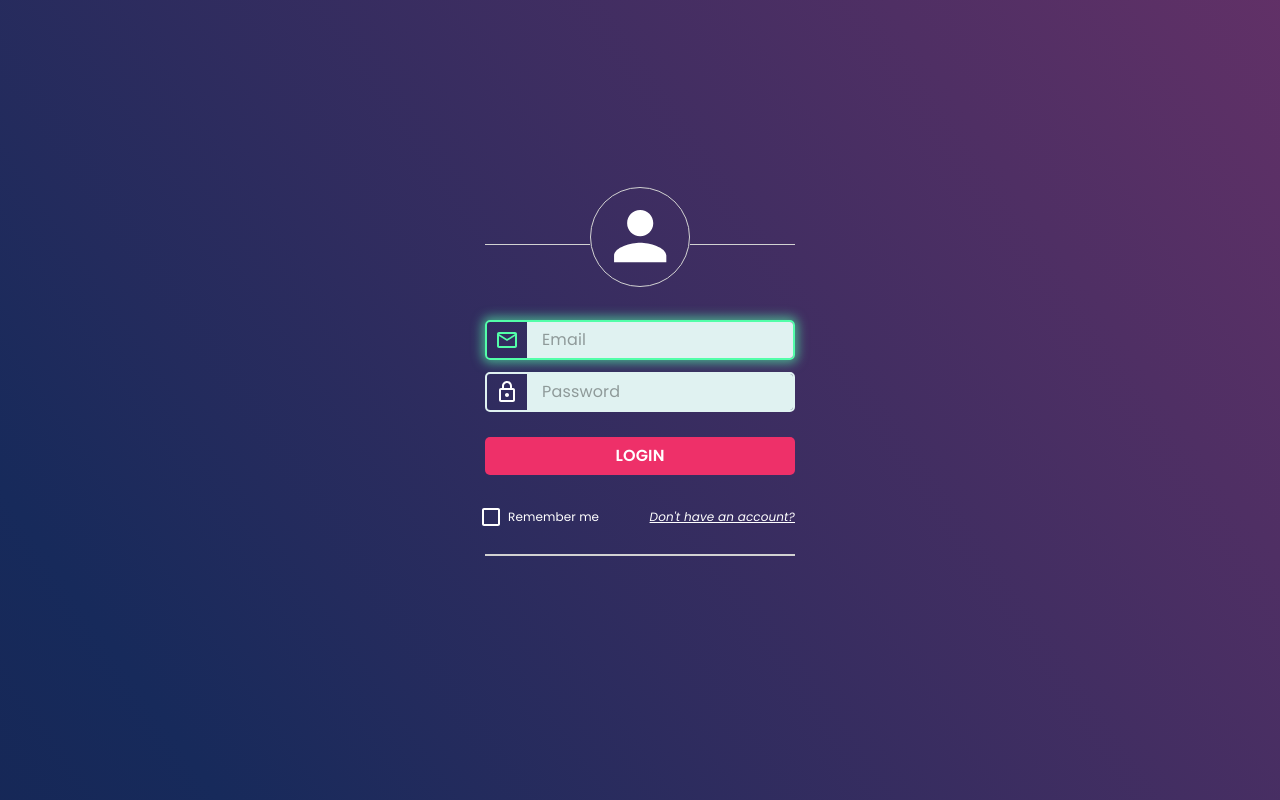
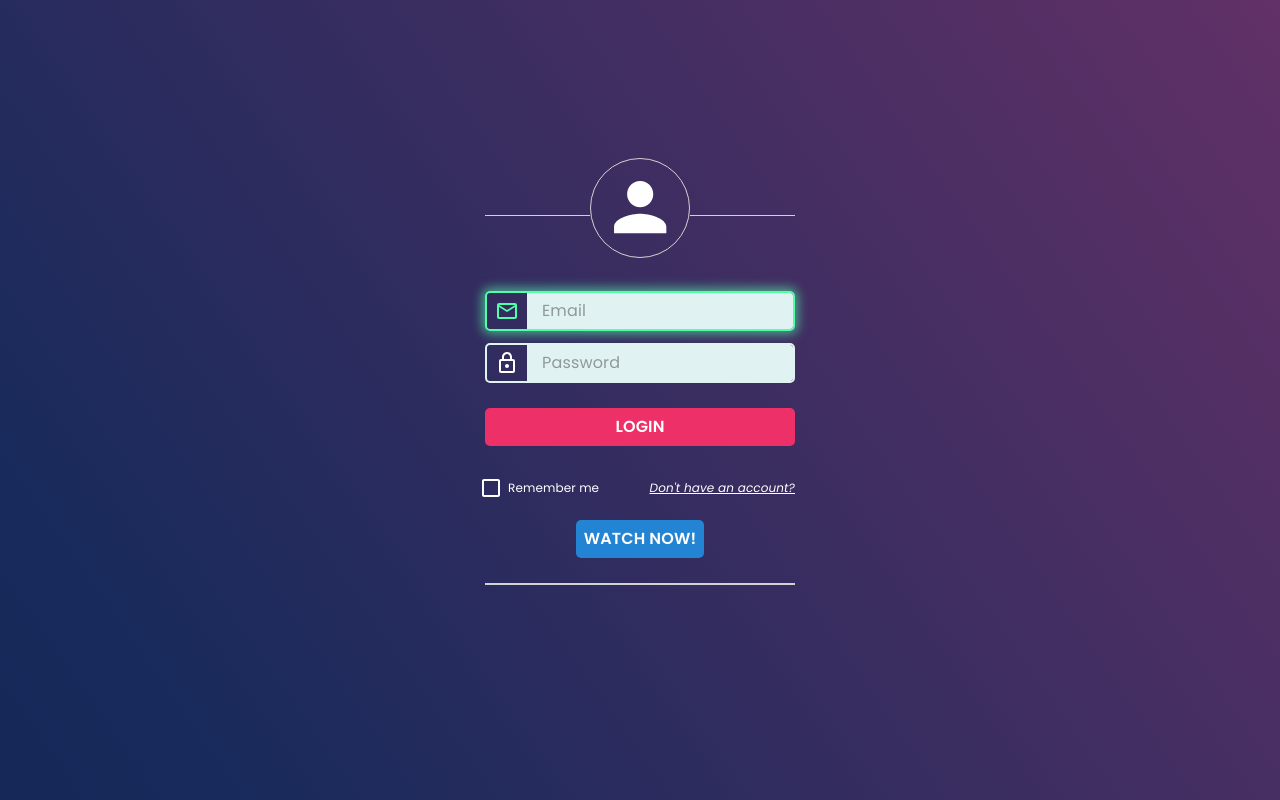
Before and after one commit to hoangkimzxc/cine-attempt-v2, a React (Vite) app: page /login in a window 1280 px wide. Built offline with nearby package versions, Linux system fonts and the light colour scheme.

Commit message:
Add watch now button

```diff
--- a/src/components/molecules/login-form/index.tsx
+++ b/src/components/molecules/login-form/index.tsx
@@ -180,7 +180,7 @@ export default function LoginForm() {
         justifyContent="space-between"
         width="100%"
         mt="25px"
-        mb="20px"
+        mb="15px"
       >
         <Checkbox label="Remember me" />
         <Typography
@@ -198,6 +198,42 @@ export default function LoginForm() {
           Don't have an account?
         </Typography>
       </Box>
+      <Box mb="25px">
+        <Button
+          onClick={() => navigate("/movie")}
+          disabled={isLoading}
+          sx={{
+            position: "relative",
+            bgcolor: "#2384d3",
+            borderRadius: "5px",
+            height: "38px",
+            transition: "linear 0.1s",
+            "&:hover": { backgroundColor: "#162772" },
+            "&.Mui-disabled": {
+              bgcolor: "#1f8653",
+            },
+          }}
+        >
+          <Typography
+            fontSize="16px"
+            fontWeight="600"
+            color={isLoading ? "#ccc" : "#fff"}
+          >
+            Watch now!
+          </Typography>
+          {isLoading && (
+            <CircularProgress
+              size="20px"
+              sx={{
+                color: "#fbbf21",
+                opacity: 1,
+                position: "absolute",
+                right: "100px",
+              }}
+            />
+          )}
+        </Button>
+      </Box>
       <Box height="2px" width="100%" borderTop="2px solid #d2d2d2"></Box>
     </Box>
   );
--- a/src/components/organisms/header/index.tsx
+++ b/src/components/organisms/header/index.tsx
@@ -3,9 +3,10 @@ import MovieFilterIcon from "@mui/icons-material/MovieFilter";
 import { Box, Typography } from "@mui/material";
 import Button from "@components/atoms/button";
 import { Chip } from "@components/atoms/chip";
-import { NavLink } from "react-router-dom";
+import { NavLink, useNavigate } from "react-router-dom";
 
 export default function Header() {
+  const navigate = useNavigate();
   const [showHeader, setShowHeader] = useState<boolean>(false);
 
   const transitionHeader = () => {
@@ -85,8 +86,12 @@ export default function Header() {
         </NavLink>
       </Box>
       <Box display="flex" alignItems="center" gap="4px">
-        <Button variant="outlined">LOGIN</Button>
-        <Button variant="outlined">REG</Button>
+        <Button variant="outlined" onClick={() => navigate("/login")}>
+          LOGIN
+        </Button>
+        <Button variant="outlined" onClick={() => navigate("/register")}>
+          REGISTER
+        </Button>
       </Box>
     </Box>
   );
```
